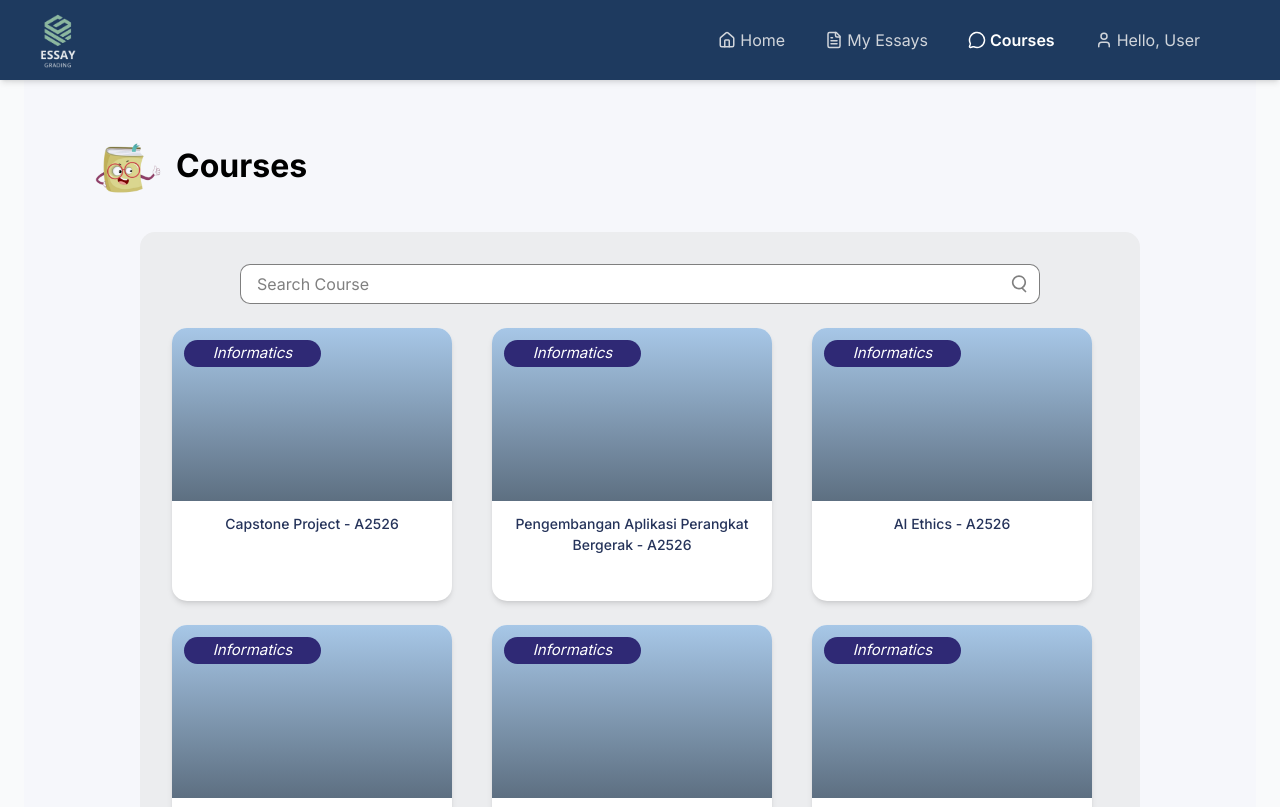
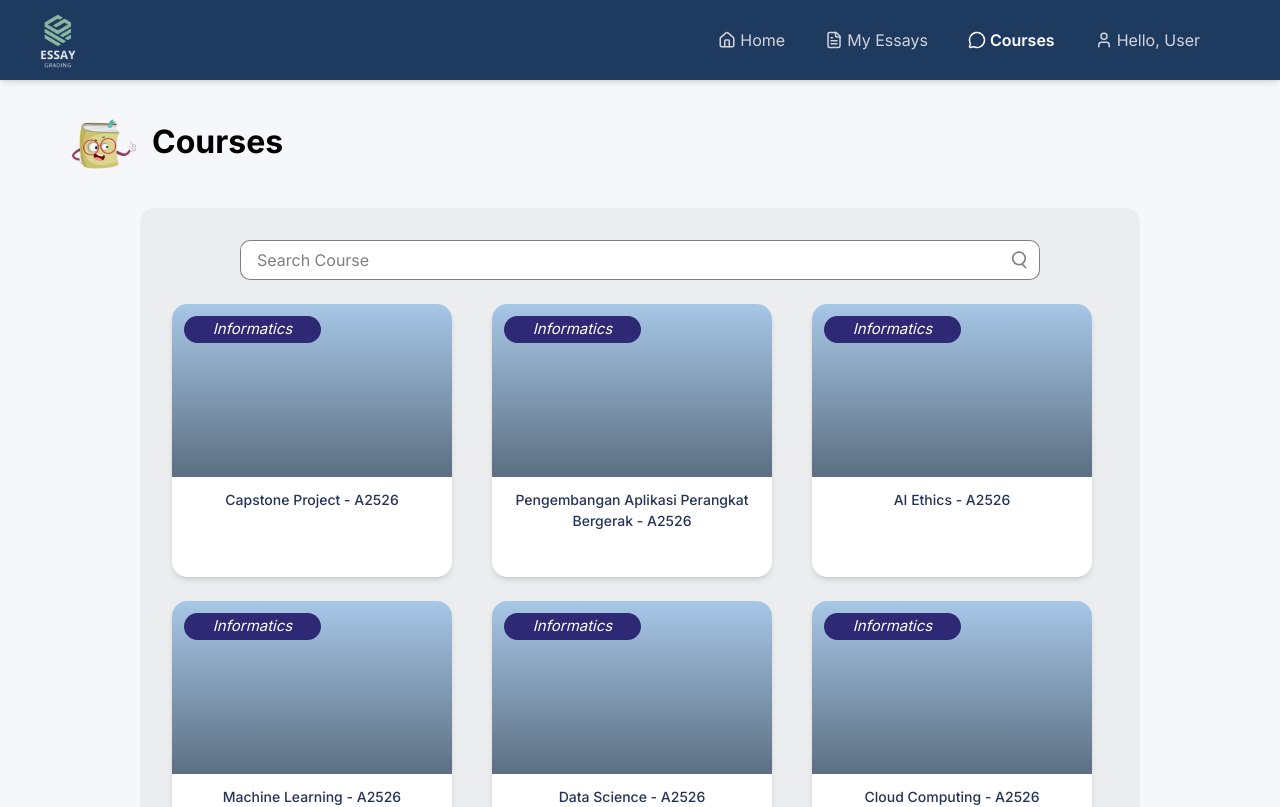
Before and after one commit to EAGS-Team11/FE, a React (Vite) app: page /my-course in a window 1280 px wide. Shown: the top 807 px of the page. Built offline with nearby package versions, Linux system fonts and the light colour scheme.

Commit message:
update view graded

```diff
--- a/src/App.jsx
+++ b/src/App.jsx
@@ -18,7 +18,7 @@ function MainLayout() {
   return (
     <div className="min-h-screen bg-gray-50">
       <Navbar />
-      <div className="p-6">
+      <div className="">
         <Outlet /> {/*  */}
       </div>
     </div>
```
